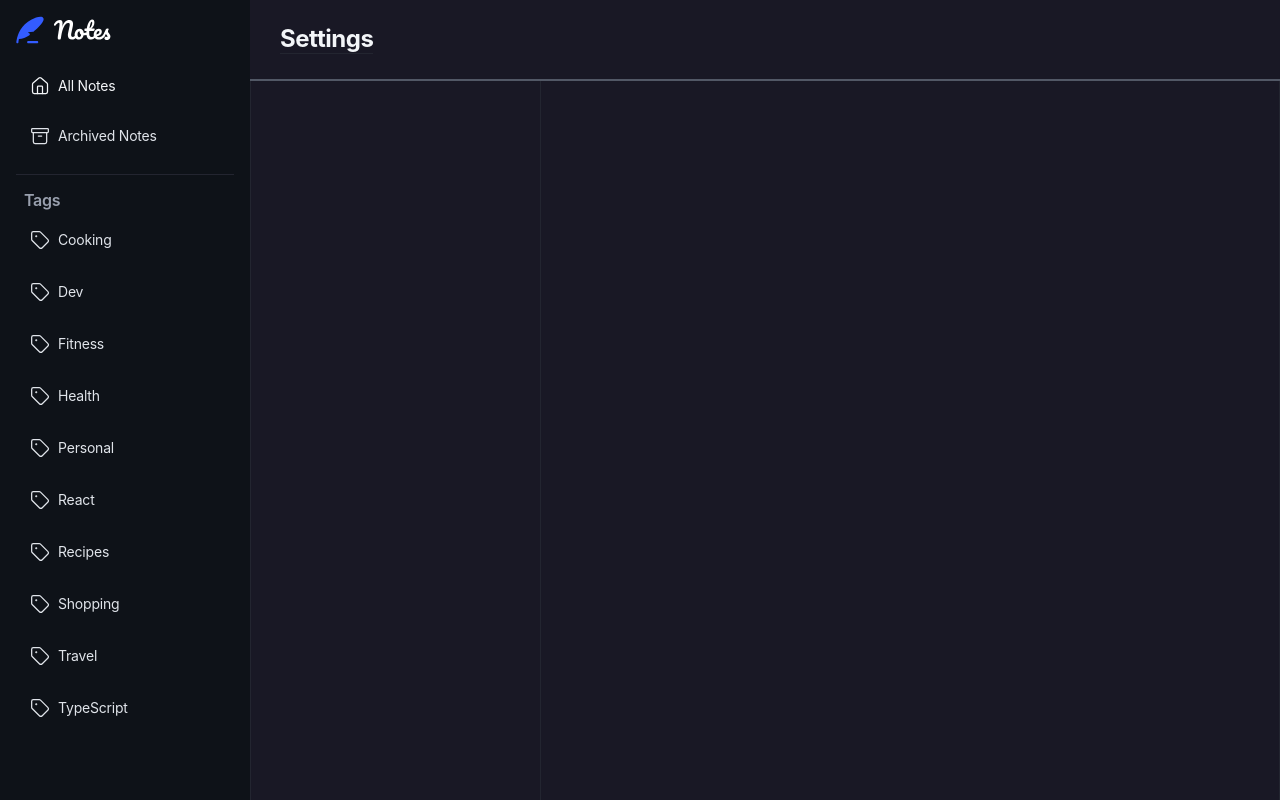
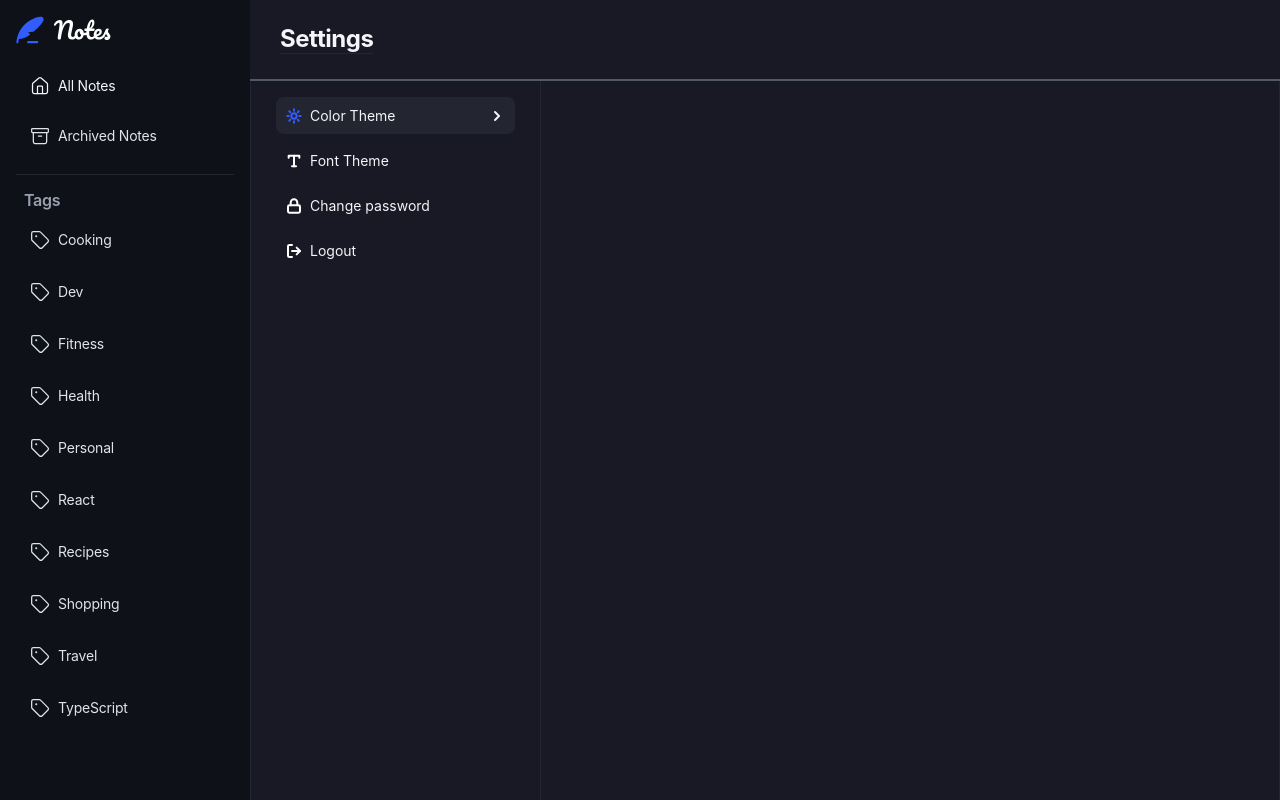
Before and after one commit to orafael93/note-taking, a React (Vite) app: page /settings in a window 1280 px wide. Built offline with nearby package versions, Linux system fonts and the light colour scheme; a web font is replaced by a local one.

Commit message:
feat: create settings nav items

```diff
--- a/src/pages/Settings/index.tsx
+++ b/src/pages/Settings/index.tsx
@@ -1,38 +1,21 @@
-import { Fragment, useRef } from "react";
-import { Plus } from "lucide-react";
+import { Fragment, useRef, useState } from "react";
+import { ChevronRight, Lock, LogOut, Sun, Type } from "lucide-react";
 
 import { Logo } from "@/components/Logo";
-import { NoteCard } from "@/components/Note/NoteCard";
-import { NoteDetail } from "@/components/NoteDetail";
-import { SearchInput } from "@/components/SearchInput";
-import { useNotesStore } from "@/store/notes";
 
 import * as S from "./styles";
 
+type ActiveItemType = "theme" | "font" | "password" | "logout";
+
 export const Settings = () => {
-  const isSearchingNotes = useNotesStore((store) => store.isSearchingNotes);
-  const selectedNoteId = useNotesStore((state) => state.selectedNoteId);
-  const onUpdateSelectedNote = useNotesStore(
-    (state) => state.onUpdateSelectedNote
-  );
+  const contentWrapperRef = useRef<HTMLDivElement | null>(null);
+  const [activeItem, setActiveItem] = useState<ActiveItemType>("theme");
 
-  const contentWrapperRef = useRef<HTMLDivElement | null>(null);
-
-  const handleSelectNote = (noteId: string) => {
-    contentWrapperRef.current?.scrollTo({
-      top: 0,
-    });
-
-    onUpdateSelectedNote(noteId);
+  const onActiveItem = (param: ActiveItemType) => {
+    setActiveItem(param);
   };
 
-  const handleCloseNote = () => {
-    onUpdateSelectedNote(null);
-  };
-
-  const notes = useNotesStore((state) =>
-    state.notes.filter((note) => !note.isArchived)
-  );
+  const canActiveItem = (param: ActiveItemType) => activeItem === param;
 
   return (
     <Fragment>
@@ -48,9 +31,75 @@ export const Settings = () => {
         </S.MainHeaderWrapper>
 
         <S.ContentWrapper ref={contentWrapperRef}>
-          {selectedNoteId && window.innerWidth <= 1024 ? null : (
-            <S.Container>{/*  */}</S.Container>
-          )}
+          <S.Container>
+            <nav>
+              <ul>
+                <S.SettingItem
+                  active={canActiveItem("theme")}
+                  onClick={() => onActiveItem("theme")}
+                >
+                  <Sun
+                    size={16}
+                    strokeWidth={3}
+                    color={canActiveItem("theme") ? "#335CFF" : "#fff"}
+                  />
+                  <button>Color Theme</button>
+
+                  {canActiveItem("theme") && (
+                    <ChevronRight size={16} strokeWidth={3} />
+                  )}
+                </S.SettingItem>
+
+                <S.SettingItem
+                  active={canActiveItem("font")}
+                  onClick={() => onActiveItem("font")}
+                >
+                  <Type
+                    size={16}
+                    strokeWidth={3}
+                    color={canActiveItem("font") ? "#335CFF" : "#fff"}
+                  />
+                  <button>Font Theme</button>
+
+                  {canActiveItem("font") && (
+                    <ChevronRight size={16} strokeWidth={3} />
+                  )}
+                </S.SettingItem>
+
+                <S.SettingItem
+                  active={canActiveItem("password")}
+                  onClick={() => onActiveItem("password")}
+                >
+                  <Lock
+                    size={16}
+                    strokeWidth={3}
+                    color={canActiveItem("password") ? "#335CFF" : "#fff"}
+                  />
+                  <button>Change password</button>
+
+                  {canActiveItem("password") && (
+                    <ChevronRight size={16} strokeWidth={3} />
+                  )}
+                </S.SettingItem>
+
+                <S.SettingItem
+                  active={canActiveItem("logout")}
+                  onClick={() => onActiveItem("logout")}
+                >
+                  <LogOut
+                    size={16}
+                    strokeWidth={3}
+                    color={canActiveItem("logout") ? "#335CFF" : "#fff"}
+                  />
+                  <button>Logout</button>
+
+                  {canActiveItem("logout") && (
+                    <ChevronRight size={16} strokeWidth={3} />
+                  )}
+                </S.SettingItem>
+              </ul>
+            </nav>
+          </S.Container>
         </S.ContentWrapper>
       </S.MainContent>
     </Fragment>
--- a/src/pages/Settings/styles.ts
+++ b/src/pages/Settings/styles.ts
@@ -5,9 +5,47 @@ export const Container = styled.div`
   flex-direction: column;
   height: 100%;
 
-  padding: ${({ theme }) => theme.spacing[200]};
+  padding: 16px 25px;
 
   border-right: 1px solid ${({ theme }) => theme.colors.neutral[800]};
+
+  & ul {
+    display: flex;
+    flex-direction: column;
+    gap: 8px;
+  }
+
+  & button {
+    background: transparent;
+    outline: none;
+    border: none;
+
+    color: ${({ theme }) => theme.colors.neutral[100]};
+    font-size: 14px;
+  }
+`;
+
+type SettingItemType = {
+  active: boolean;
+};
+
+export const SettingItem = styled.li<SettingItemType>`
+  display: flex;
+  align-items: center;
+  gap: 8px;
+
+  border-radius: 8px;
+
+  cursor: pointer;
+
+  padding: 10px;
+
+  background-color: ${({ active, theme }) =>
+    active ? theme.colors.neutral[800] : "transparent"};
+
+  & svg:last-child {
+    margin-left: auto;
+  }
 `;
 
 export const Header = styled.header`
--- a/src/styles/global.ts
+++ b/src/styles/global.ts
@@ -1,4 +1,4 @@
-import { createGlobalStyle } from 'styled-components'
+import { createGlobalStyle } from "styled-components";
 
 export const GlobalStyle = createGlobalStyle`
   * {
@@ -50,8 +50,12 @@ export const GlobalStyle = createGlobalStyle`
     cursor: pointer;
   }
 
+  ul, li {
+    list-style: none;
+  }
+
   a {
     color: inherit;
     text-decoration: none;
   }
-`
+`;
```
